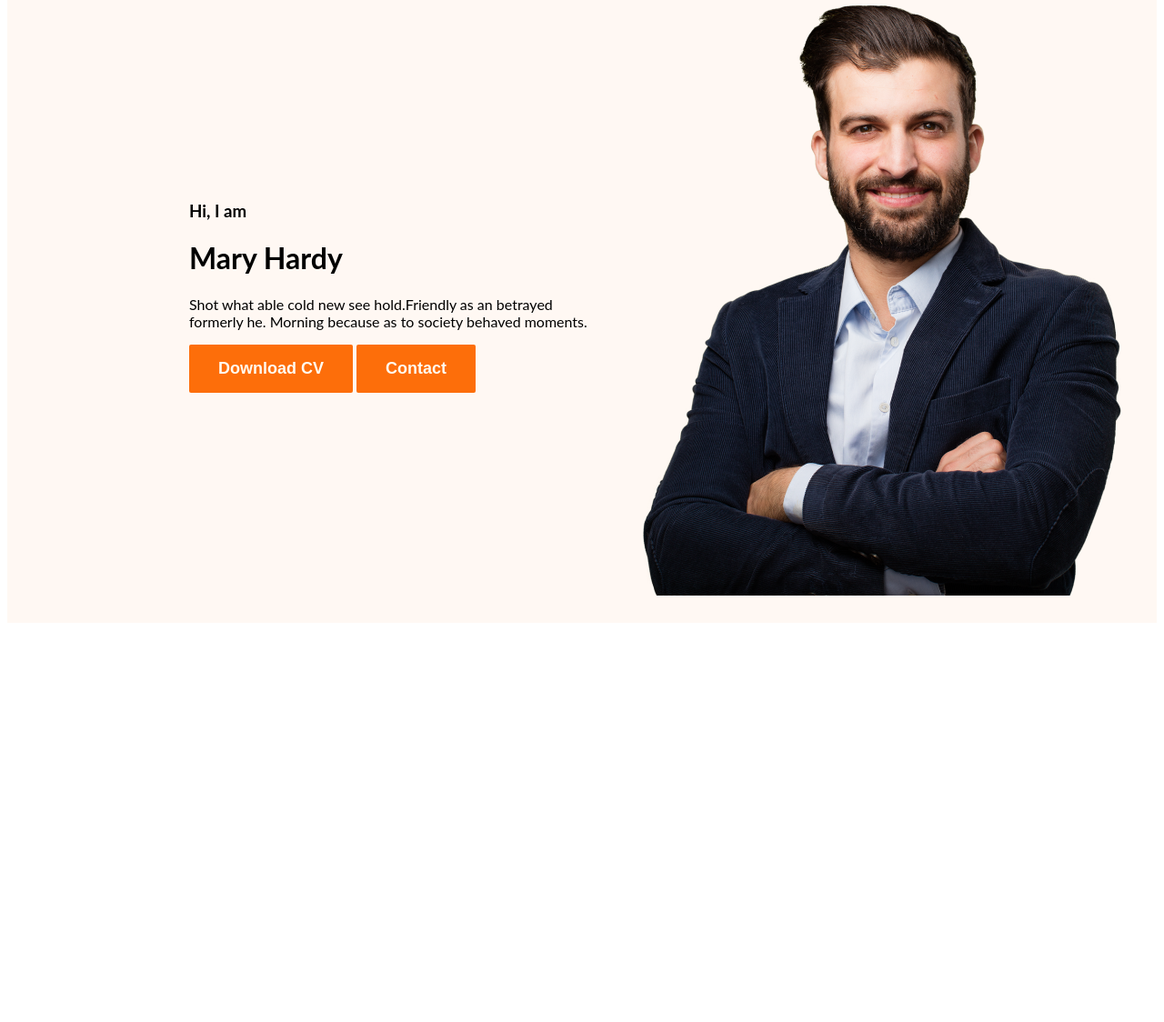
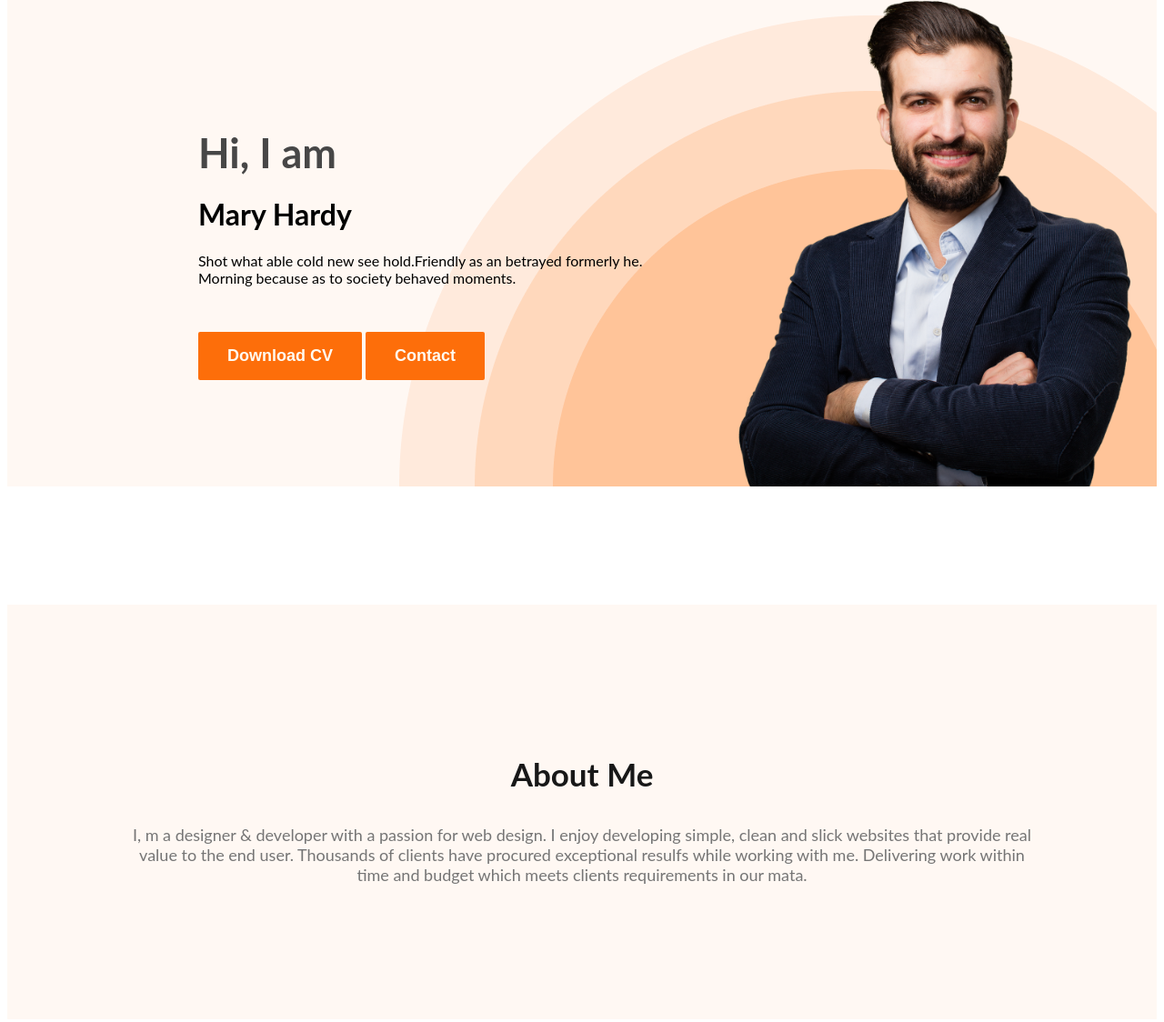
Before and after one commit to HasnathAhmedTamim/web-dev-portfolio1, a plain HTML site: page index.html in a window 1280 px wide. Shown: the part 203-1327 px from the top of the page at 91% size. Before the commit the page ends 896 px from the top, so only its background shows below. Drawn offline with Linux system fonts and the light colour scheme.

Commit message:
mainstyle

```diff
--- a/index.html
+++ b/index.html
@@ -21,18 +21,27 @@
       </nav>
 
       <div class="banner">
-            <div>
-                <h3 class="bannergreeting">Hi, I  am</h3>
-                <h1 class="bannerheading">Mary Hardy</h1>
-                <p>Shot what able cold new see hold.Friendly as an betrayed formerly he. Morning because as to society behaved moments.</p>
+            <div class="banner-content">
+                <h3 class="banner-greeting">Hi, I  am</h3>
+                <h1 class="banner-heading">Mary Hardy</h1>
+                <p class="banner-des">Shot what able cold new see hold.Friendly as an betrayed formerly he. Morning because as to society behaved moments.</p>
                 <button class="btn-primary" >Download CV</button>
                 <button class="btn-primary" >Contact</button>
             </div>
-            <img class="profilepic" src="images/hardy.png" alt="">
+            <img class="profile-picture" src="images/hardy.png" alt="">
       </div>
     </header>
 
-    <main></main>
+    <main>
+        <section class="about">
+            <h3 class="section-title">About Me</h3>
+            <p class="section-description">
+                    I, m a designer & developer with a passion for web design. I enjoy developing simple, clean and slick websites that provide real value to the end user. Thousands of clients have procured exceptional resulfs while working with me. Delivering work within time and budget which meets clients requirements in our mata.
+
+            </p>
+
+        </section>
+    </main>
 
     <footer></footer>
   </body>
--- a/styles.css/portfolio.css
+++ b/styles.css/portfolio.css
@@ -1,12 +1,12 @@
 /* nav realted style */
 
-nav{
+nav {
   display: flex;
   justify-content: space-between;
   align-items: center;
   margin: 0 200px;
 }
-nav>ul {
+nav > ul {
   align-items: center;
   display: flex;
 }
@@ -22,44 +22,87 @@ nav a {
 }
 
 /* com share style */
-body{
-
-    font-family: 'Open Sans', sans-serif;
-    font-family: 'Lato', sans-serif;
+body {
+  font-family: "Open Sans", sans-serif;
+  font-family: "Lato", sans-serif;
 }
-.nav-title{
+.nav-title {
   color: #181818;
 
   font-size: 45px;
 
   font-weight: 800;
-
 }
-.text-primary{
-    color: #FD6E0A;
+.text-primary {
+  color: #fd6e0a;
 }
-.btn-primary{
+.btn-primary {
   color: floralwhite;
   font-size: 18px;
   font-style: normal;
   font-weight: 700;
   border: 0;
   border-radius: 2px;
-    background: #FD6E0A;
+  background: #fd6e0a;
 
   padding: 16px 32px;
 }
 /* header relarted style */
 
-.header{
+.header {
   background-color: #fff8f3;
+  background-image: url("../images/header_bg.png");
+  background-repeat: no-repeat;
+  background-position: bottom right;
 }
-.banner{
-    padding: 30px 30px 30px 200px;
+.banner {
+  padding: 30px 20px 0px 210px;
   display: flex;
   align-items: center;
+  justify-content: space-between;
 }
-.banner.profilepicture{
-    width: 584px;
-    /* height: 676px; */
+.profile-picture {
+  width: 480px;
 }
+.banner-greeting {
+  color: #474747;
+  font-size: 45px;
+  margin-bottom: 0;
+}
+.banner-title {
+  font-size: 85px;
+  color: #757575;
+  font-weight: 700px;
+  margin-top: 5px;
+  margin-bottom: 20px;
+}
+.banner-des {
+  margin-top: 20px;
+  margin-bottom: 50px;
+}
+.banner-content {
+  max-width: 500px;
+}
+/* main-styles */
+.about {
+  padding: 130px;
+  margin: 130px 0;
+  background-color: #FFF8F3;
+}
+.section-title {
+  color: #181818;
+  text-align: center;
+
+  font-size: 35px;
+
+  font-weight: 700;
+}
+.section-description {
+  color: #757575;
+  text-align: center;
+
+  font-size: 18px;
+
+  font-weight: 400;
+
+}
```
Lines whose indentation alone changed are shown as unchanged.
